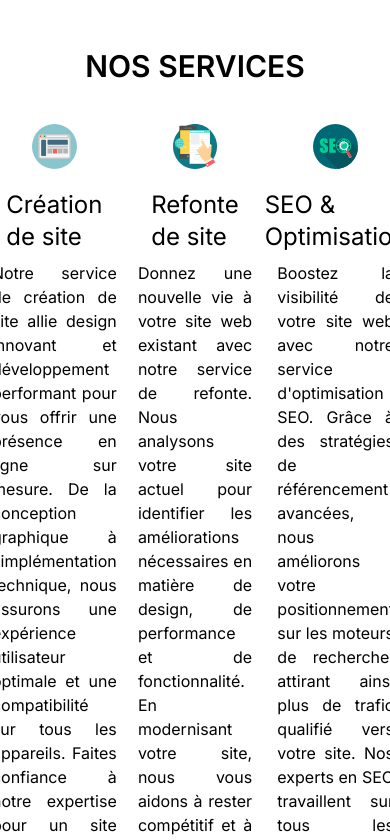
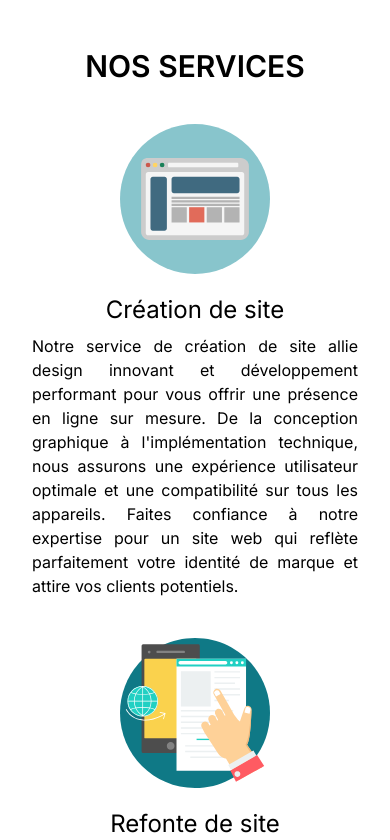
Before and after one commit to dkoshevko/VueWeb, a Next.js app: page / in a window 390 px wide. Shown: the part 860-1700 px from the top of the page. Built offline with nearby package versions, Linux system fonts and the light colour scheme.

Commit message:
services resp.

```diff
--- a/components/ServicesSection.tsx
+++ b/components/ServicesSection.tsx
@@ -5,7 +5,7 @@ export default function ServicesSection() {
   return (
     <section id="services" className="flex flex-col items-center py-16">
       <h2 className="uppercase text-3xl font-semibold mb-10">Nos services</h2>
-      <div className="container grid grid-cols-3 gap-24">
+      <div className="container grid lg:grid-cols-3 gap-10 lg:gap-24">
         <ServiceCard
           image="/icons/create-site.svg"
           title="Création de site"
```
